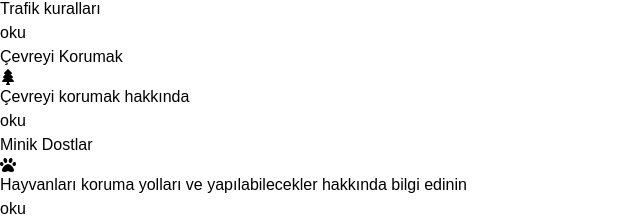
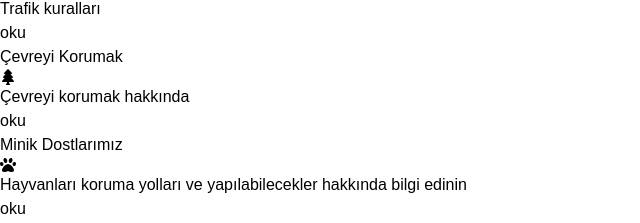
Before and after one commit to mustafakaracuha/sincaps.dev, a Next.js app: page / in a window 1280 px wide. Shown: the part 840-1063 px from the top of the page, without its empty margins (0-640 px from the left). Built offline with nearby package versions, Linux system fonts and the light colour scheme.

Commit message:
düzenleme

```diff
--- a/src/app/page.js
+++ b/src/app/page.js
@@ -33,7 +33,7 @@ function Page() {
         { link: "trafikcezasi", title: "Trafik Cezaları", description: "2024 yılı trafik cezaları", icon: <FaCarCrash className="text-red-500" />, path: "/traffic-fine" },
         { link: "trafikkurallari", title: "Trafik Kuralları", description: "Trafik kuralları", icon: <PiTrafficSignFill className="text-gray-400" />, path: "/traffic-rules" },
         { link: "cevreyikorumak", title: "Çevreyi Korumak", description: "Çevreyi korumak hakkında", icon: <FaTree className="text-lime-600" />, path: "/protecting-environment" },
-        { link: "hayvanlarikorumak", title: "Minik Dostlar", description: "Hayvanları koruma yolları ve yapılabilecekler hakkında bilgi edinin", icon: <FaPaw className="text-teal-500" />, path: "/protecting-animals" },
+        { link: "hayvanlarikorumak", title: "Minik Dostlarımız", description: "Hayvanları koruma yolları ve yapılabilecekler hakkında bilgi edinin", icon: <FaPaw className="text-teal-500" />, path: "/protecting-animals" },
         { link: "kisiselbakim", title: "Kişisel Bakım", description: "Sağlıklı ve bakımlı görünmek için öneriler ve ipuçları", icon: <FaSpa className="text-pink-400" />, path: "/personal-care" },
     ];
 
```
